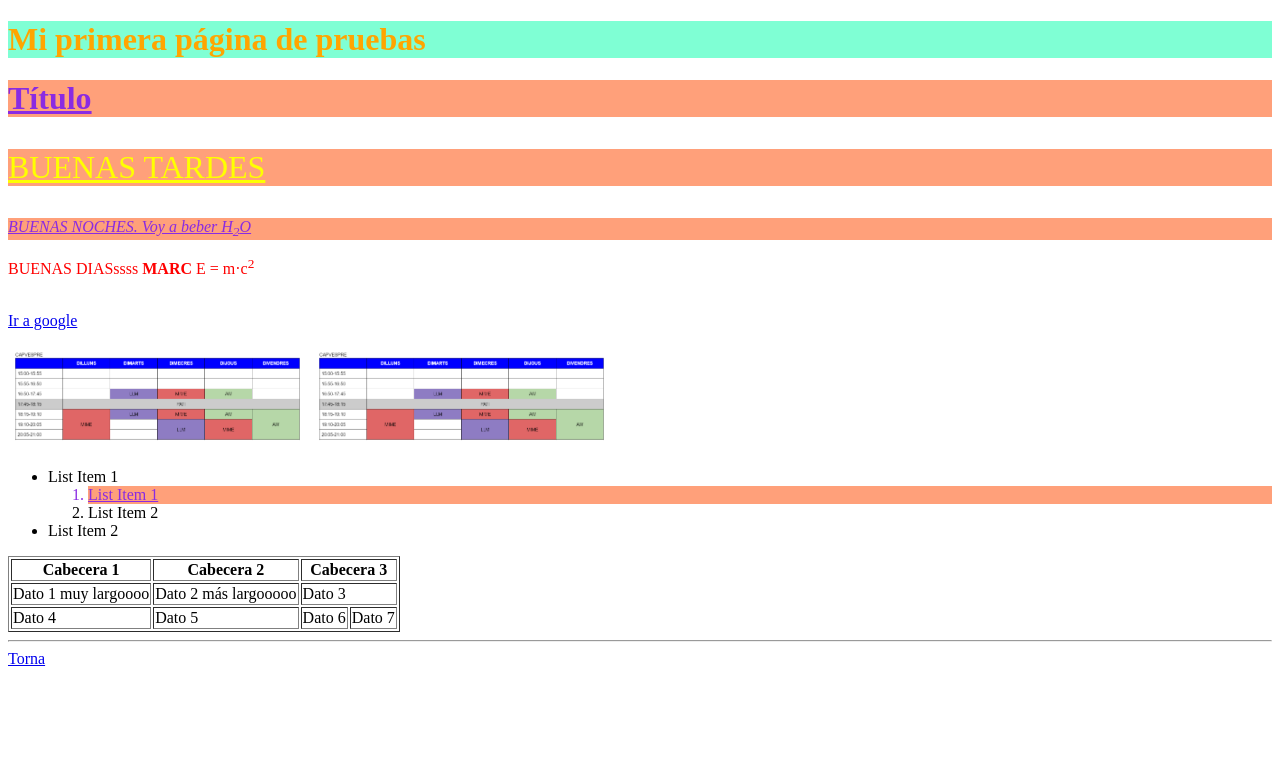
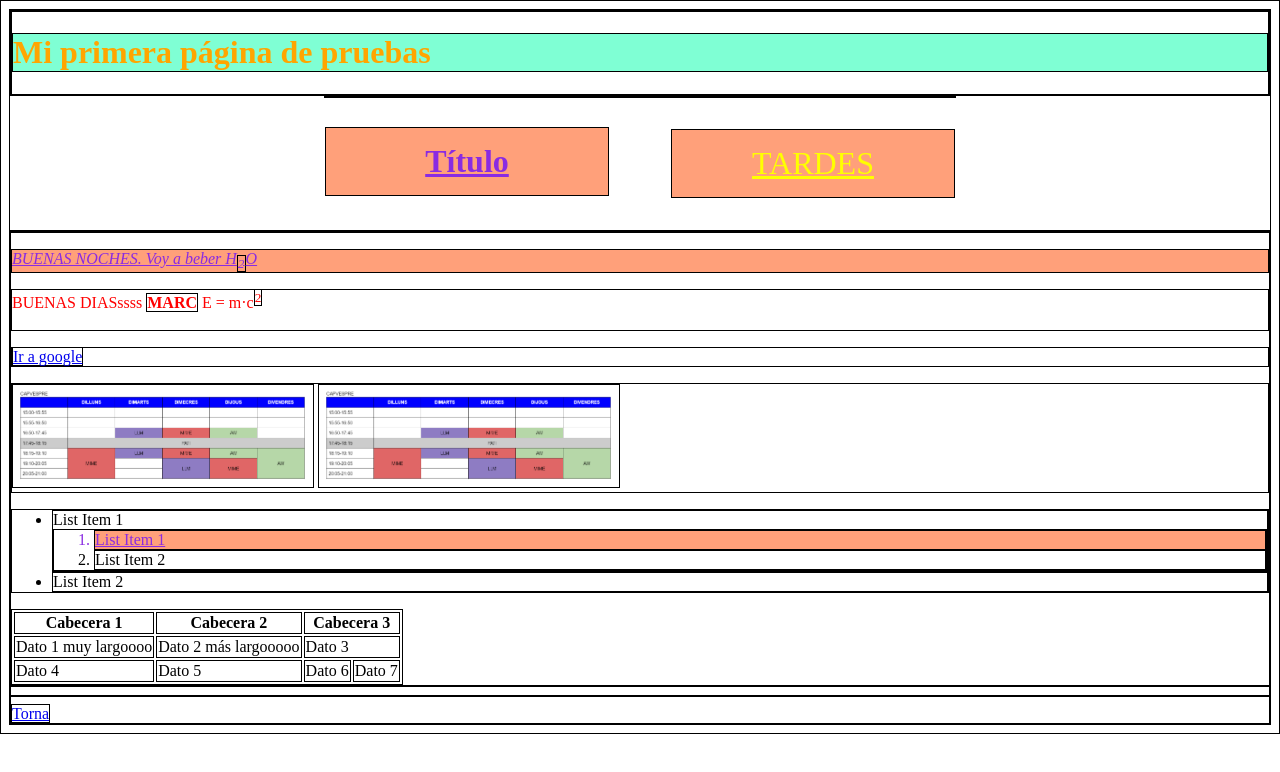
Before and after one commit to dmartinez82/AplicacionsWeb23, a plain HTML site: page pruebas.html in a window 1280 px wide. Drawn offline with Linux system fonts and the light colour scheme.

Commit message:
model de capça

```diff
--- a/css/prova.css
+++ b/css/prova.css
@@ -1,3 +1,7 @@
+*{
+    border: 1px solid black;
+}
+
 header h1 {
     color: orange;
 }
@@ -10,12 +14,24 @@ p {
 #prueba{
     font-size: xx-large;
     color: yellow;
+    width: 40%;
+    text-align: center;
+    float: right;
+    padding: 15px;
 }
 
 .importante {
     background-color: lightsalmon;
     text-decoration: underline;
     color: blueviolet;
+}
+
+h1.importante{
+    width: 40%;
+    padding: 15px;
+    margin: 30px auto;
+    text-align: center;
+    float: left;
 }
 
 h1{
@@ -25,3 +41,12 @@ h1{
 p.importante.pepito{
     font-style: oblique;
 }
+
+main{
+    clear: both;
+}
+
+.centrado{
+    margin: 0 auto;
+    width: 50%;
+}
--- a/pruebas.html
+++ b/pruebas.html
@@ -17,10 +17,17 @@
         </div>
     </header>
 
-    <main>
+    <div class="centrado">
         <h1 class="importante">Título</h1>
         <!-- ESTO ES UN FICHERO DE PRUEBAS, NO ME HAGAS MUCHO CASO -->
-        <p title="PRUEBASSS" id="prueba" class="importante">BUENAS TARDES</p>
+        <p title="PRUEBASSS" id="prueba" class="importante">TARDES</p>
+
+    </div>
+
+    <main>
+        <div>
+
+        </div>
         <p class="importante pepito">BUENAS NOCHES. Voy a beber H<sub>2</sub>O</p>
         <p>
             BUENAS DIASssss <b>MARC</b> E = m·c<sup>2</sup>
```
